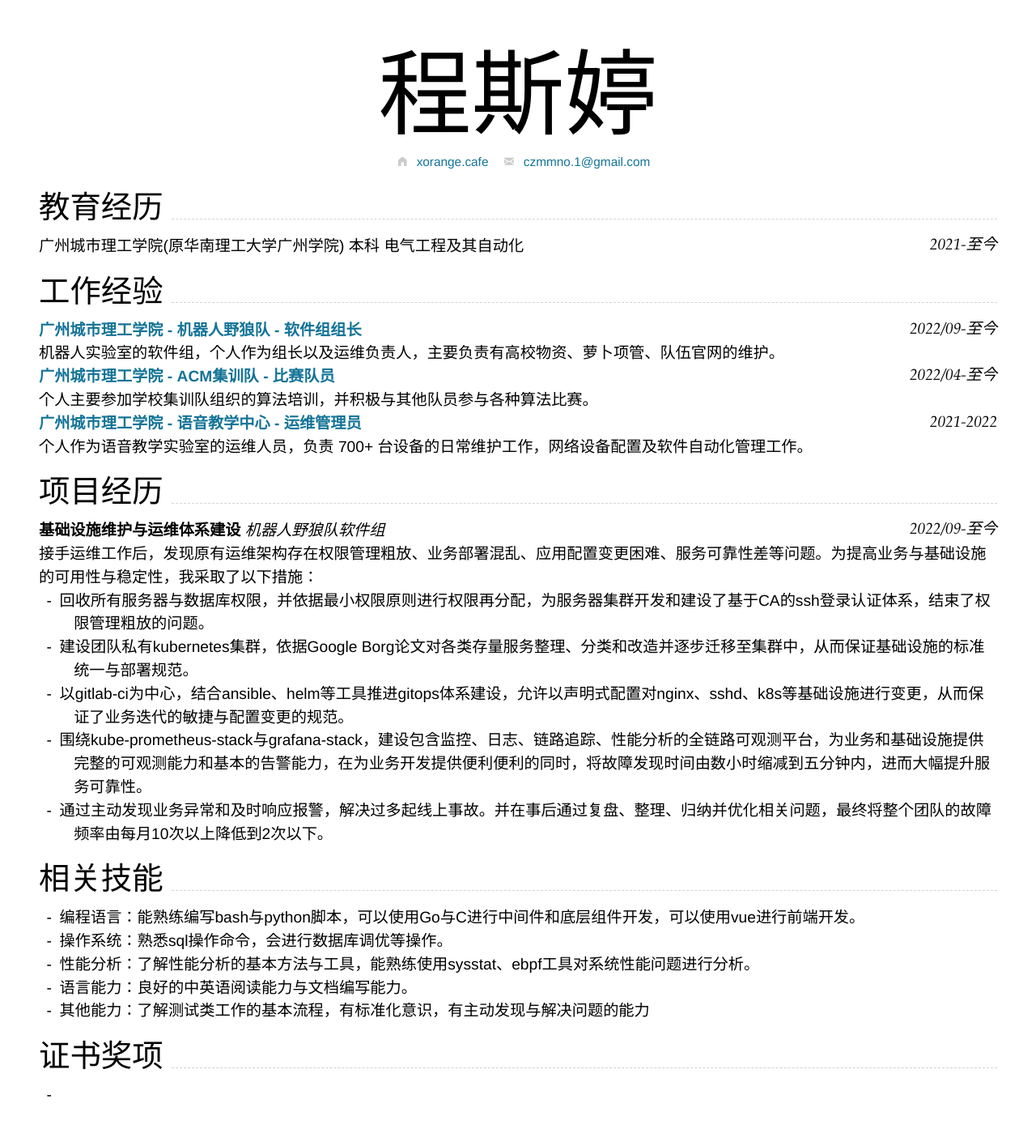
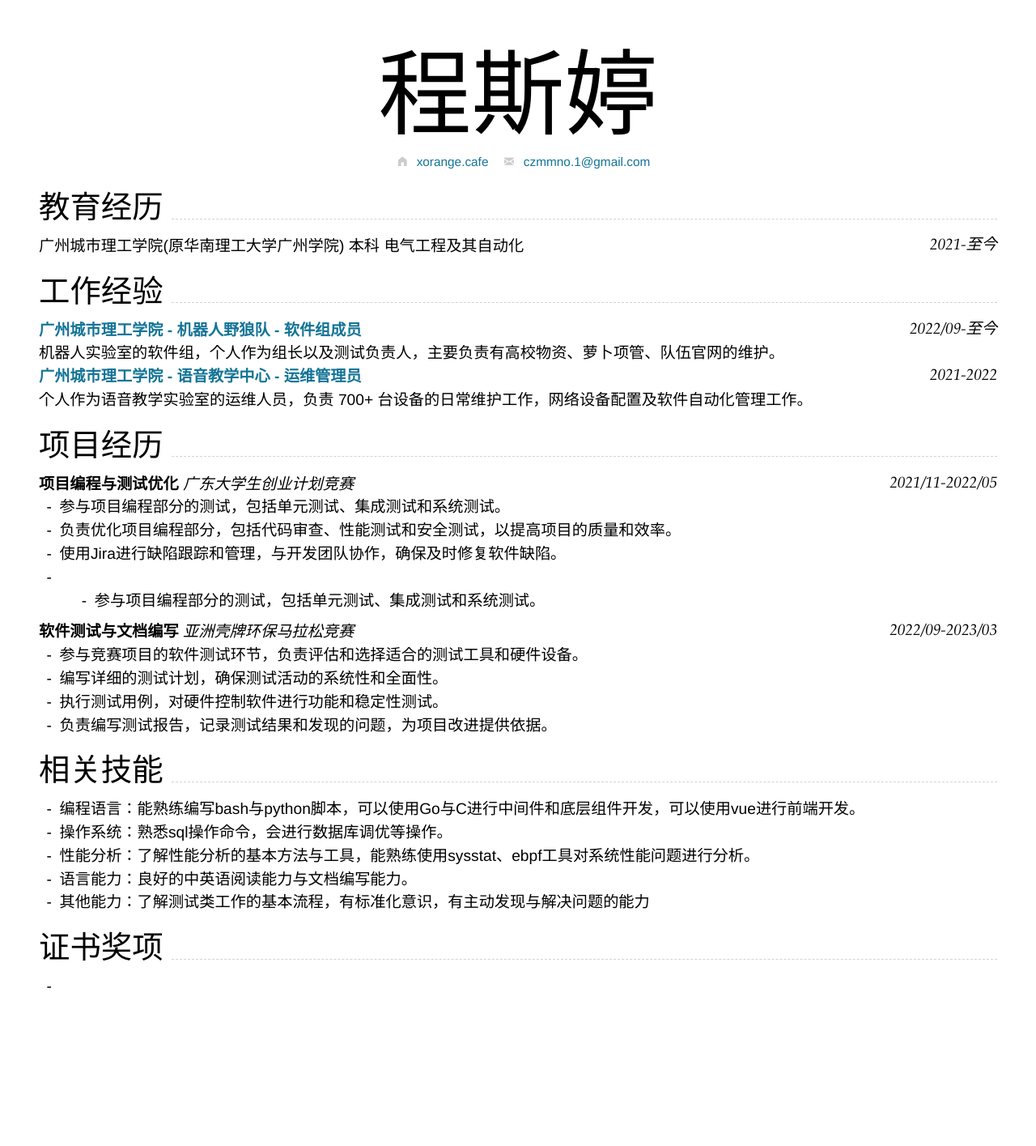
Before and after one commit to Lovelycz/resume, a Jekyll site: the page built from index.md, in a window 1280 px wide. Shown: the whole page at 81% size. Built offline with Jekyll 4.4.1, drawn with Linux system fonts in a browser that asks for light colours; nearby versions of some CDN libraries; after the commit the page ends 1281 px from its top, so only the background shows below that.

Commit message:
Update index.md

```diff
--- a/index.md
+++ b/index.md
@@ -19,13 +19,9 @@ homepage:
 
 ## 工作经验
 
-[**广州城市理工学院 - 机器人野狼队 - 软件组组长**](https://gcubot.cn) `2022/09-至今`
+[**广州城市理工学院 - 机器人野狼队 - 软件组成员**](https://gcubot.cn) `2022/09-至今`
 
-机器人实验室的软件组，个人作为组长以及运维负责人，主要负责有高校物资、萝卜项管、队伍官网的维护。
-
-[**广州城市理工学院 - ACM集训队 - 比赛队员**](https://cst.gcu.edu.cn/5033/list.htm) `2022/04-至今`
-
-个人主要参加学校集训队组织的算法培训，并积极与其他队员参与各种算法比赛。
+机器人实验室的软件组，个人作为组长以及测试负责人，主要负责有高校物资、萝卜项管、队伍官网的维护。
 
 [**广州城市理工学院 - 语音教学中心 - 运维管理员**](https://wy.gcu.edu.cn/2023/0523/c768a150266/page.htm) `2021-2022`
 
@@ -34,15 +30,20 @@ homepage:
 ## 项目经历
 
 
-### **基础设施维护与运维体系建设** *机器人野狼队软件组* `2022/09-至今`
+### **项目编程与测试优化** *广东大学生创业计划竞赛* `2021/11-2022/05`
 
-接手运维工作后，发现原有运维架构存在权限管理粗放、业务部署混乱、应用配置变更困难、服务可靠性差等问题。为提高业务与基础设施的可用性与稳定性，我采取了以下措施：
+- 参与项目编程部分的测试，包括单元测试、集成测试和系统测试。
+- 负责优化项目编程部分，包括代码审查、性能测试和安全测试，以提高项目的质量和效率。
+- 使用Jira进行缺陷跟踪和管理，与开发团队协作，确保及时修复软件缺陷。
+- - 参与项目编程部分的测试，包括单元测试、集成测试和系统测试。
 
-- 回收所有服务器与数据库权限，并依据最小权限原则进行权限再分配，为服务器集群开发和建设了基于CA的ssh登录认证体系，结束了权限管理粗放的问题。
-- 建设团队私有kubernetes集群，依据Google Borg论文对各类存量服务整理、分类和改造并逐步迁移至集群中，从而保证基础设施的标准统一与部署规范。
-- 以gitlab-ci为中心，结合ansible、helm等工具推进gitops体系建设，允许以声明式配置对nginx、sshd、k8s等基础设施进行变更，从而保证了业务迭代的敏捷与配置变更的规范。
-- 围绕kube-prometheus-stack与grafana-stack，建设包含监控、日志、链路追踪、性能分析的全链路可观测平台，为业务和基础设施提供完整的可观测能力和基本的告警能力，在为业务开发提供便利便利的同时，将故障发现时间由数小时缩减到五分钟内，进而大幅提升服务可靠性。
-- 通过主动发现业务异常和及时响应报警，解决过多起线上事故。并在事后通过复盘、整理、归纳并优化相关问题，最终将整个团队的故障频率由每月10次以上降低到2次以下。
+
+### **软件测试与文档编写** *亚洲壳牌环保马拉松竞赛* `2022/09-2023/03`
+
+- 参与竞赛项目的软件测试环节，负责评估和选择适合的测试工具和硬件设备。
+- 编写详细的测试计划，确保测试活动的系统性和全面性。
+- 执行测试用例，对硬件控制软件进行功能和稳定性测试。
+- 负责编写测试报告，记录测试结果和发现的问题，为项目改进提供依据。
 
 ## 相关技能
 
```
